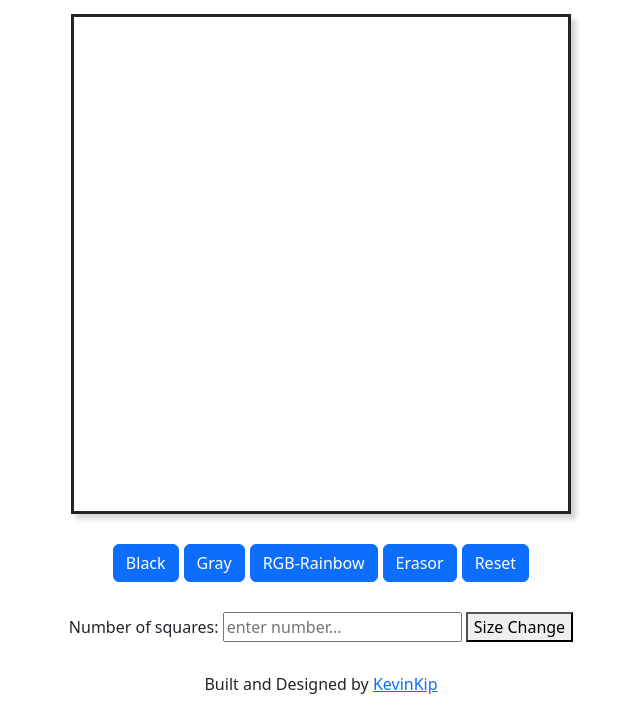
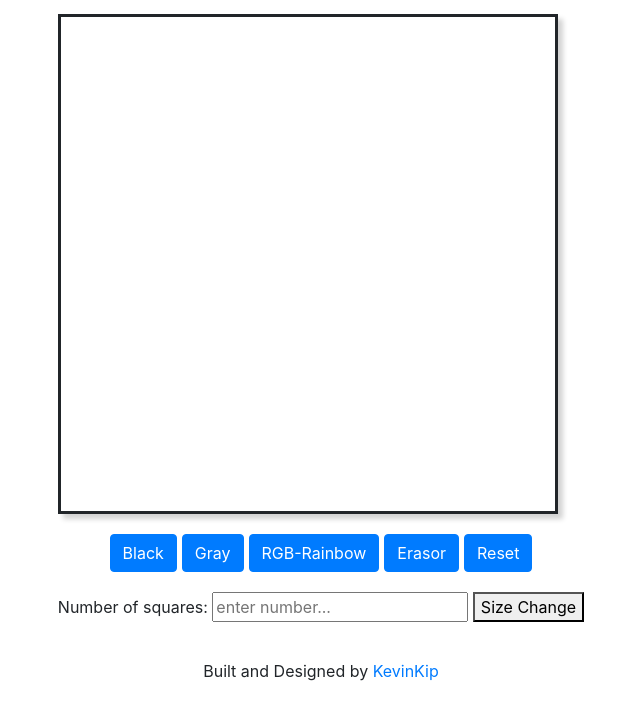
Before and after one commit to kevinkip/Etch-a-Sketch, a website: page index.html in a window 1280 px wide. Shown: the part 104-832 px from the top of the page, without its empty margins (319-959 px from the left). Drawn offline with nearby package versions, Linux system fonts and the light colour scheme.

Commit message:
fixed bootstrap buttons

```diff
--- a/index.html
+++ b/index.html
@@ -6,8 +6,8 @@
     <meta name="viewport" content="width=device-width, initial-scale=1.0">
     <title>Etch-a-Sketch</title>
     <link rel="stylesheet" href="./styles.css">
-    <link rel="stylesheet" href="./node_modules/bootstrap/dist/css/bootstrap.min.css">
-    <!-- <link rel="stylesheet" href="https://cdn.jsdelivr.net/npm/bootstrap@4.3.1/dist/css/bootstrap.min.css" integrity="sha384-ggOyR0iXCbMQv3Xipma34MD+dH/1fQ784/j6cY/iJTQUOhcWr7x9JvoRxT2MZw1T" crossorigin="anonymous"> -->
+    <!-- <link rel="stylesheet" href="./node_modules/bootstrap/dist/css/bootstrap.min.css"> -->
+    <link rel="stylesheet" href="https://cdn.jsdelivr.net/npm/bootstrap@4.3.1/dist/css/bootstrap.min.css" integrity="sha384-ggOyR0iXCbMQv3Xipma34MD+dH/1fQ784/j6cY/iJTQUOhcWr7x9JvoRxT2MZw1T" crossorigin="anonymous">
     <script defer src="main.js"></script>
     <link rel="icon" type="image/jpg" href="./images/etch-a-sketch.jpg">
     <link href="https://fonts.googleapis.com/css2?family=Permanent+Marker&display=swap" rel="stylesheet">
```
